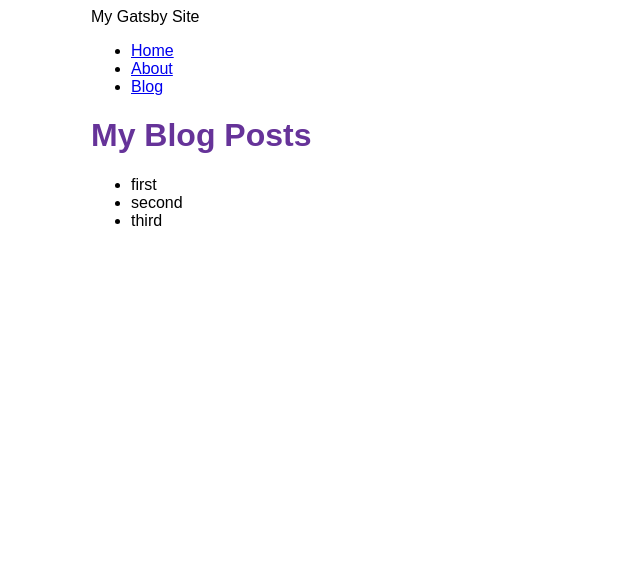
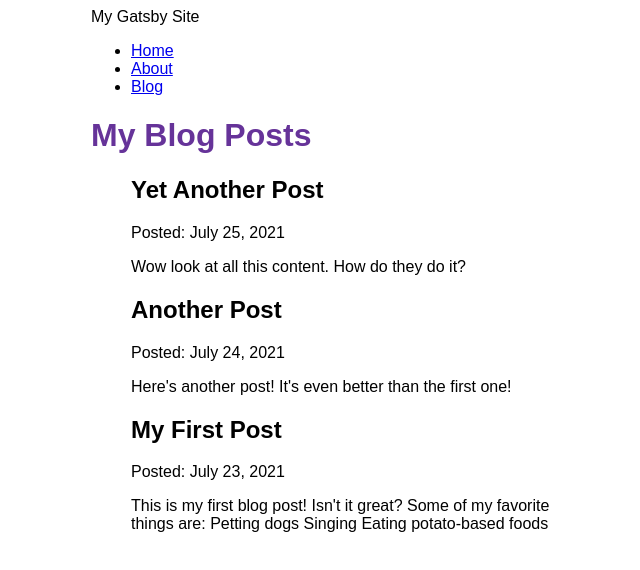
Before and after one commit to kubaplayer05/my-gatsby-site, a Gatsby site: page /blog in a window 1280 px wide. Shown: the whole page, without its empty margins (299-939 px from the left). Built offline with nearby package versions, Linux system fonts and the light colour scheme; Gatsby itself is replaced by a stand-in of ours.

Commit message:
finish part 5

```diff
--- a/blog/first.mdx
+++ b/blog/first.mdx
@@ -0,0 +1,13 @@
+---
+title: "My First Post"
+date: "2021-07-23"
+slug: "my-first-post"
+---
+
+This is my first blog post! Isn't it *great*?
+
+Some of my **favorite** things are:
+
+* Petting dogs
+* Singing
+* Eating potato-based foods
--- a/blog/second.mdx
+++ b/blog/second.mdx
@@ -0,0 +1,7 @@
+---
+title: "Another Post"
+date: "2021-07-24"
+slug: "another-post"
+---
+
+Here's another post! It's even better than the first one!
--- a/blog/third.mdx
+++ b/blog/third.mdx
@@ -0,0 +1,7 @@
+---
+title: "Yet Another Post"
+date: "2021-07-25"
+slug: "yet-another-post"
+---
+
+Wow look at all this content. How do they do it?
--- a/gatsby-config.js
+++ b/gatsby-config.js
@@ -15,6 +15,7 @@ module.exports = {
                 name: `blog`,
                 path: `${__dirname}/blog`,
             }
-        }
+        },
+        "gatsby-plugin-mdx",
     ],
 }
--- a/package.json
+++ b/package.json
@@ -17,6 +17,7 @@
   "dependencies": {
     "gatsby": "^5.11.0",
     "gatsby-plugin-image": "^3.11.0",
+    "gatsby-plugin-mdx": "^5.11.0",
     "gatsby-plugin-sharp": "^5.11.0",
     "gatsby-source-filesystem": "^5.11.0",
     "react": "^18.2.0",
--- a/src/pages/blog.js
+++ b/src/pages/blog.js
@@ -7,8 +7,12 @@ const BlogPage = ({data}) => {
     return (
         <Layout pageTitle="My Blog Posts">
             <ul>
-                {data.allFile.nodes.map(node => {
-                    return <li key={node.name}>{node.name}</li>
+                {data.allMdx.nodes.map(node => {
+                    return <article key={node.id}>
+                        <h2>{node.frontmatter.title}</h2>
+                        <p>Posted: {node.frontmatter.date}</p>
+                        <p>{node.excerpt}</p>
+                    </article>
                 })}
             </ul>
         </Layout>
@@ -17,9 +21,14 @@ const BlogPage = ({data}) => {
 
 export const query = graphql`
     query {
-        allFile {
+        allMdx(sort: { frontmatter: { date: DESC } }) {
             nodes {
-                name
+                frontmatter {
+                    date(formatString: "MMMM D, YYYY")
+                    title
+                }
+                id
+                excerpt
             }
         }
     }
```
Also changed, not shown: 1 other file.
